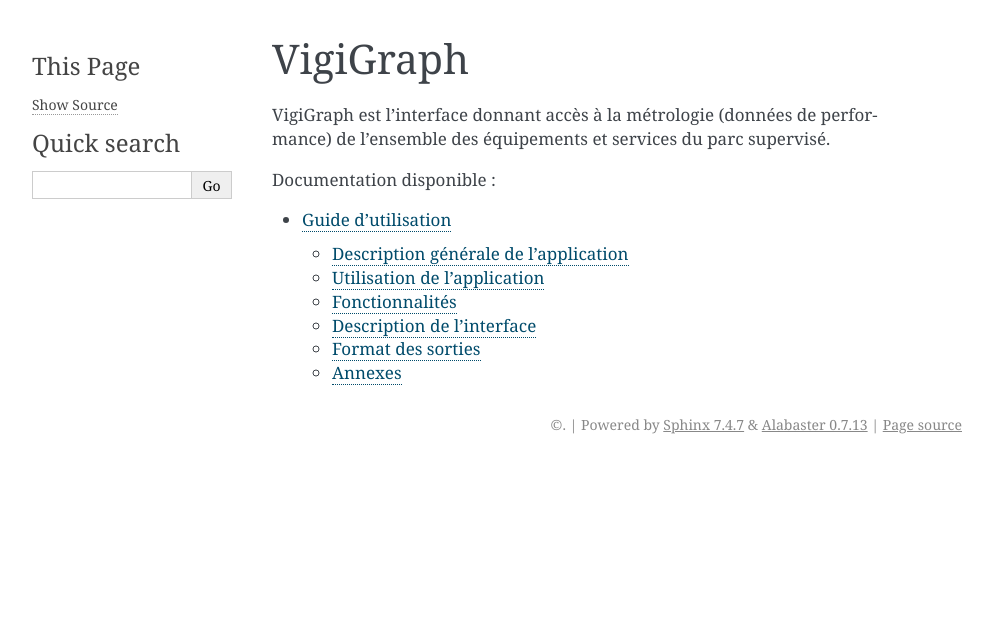
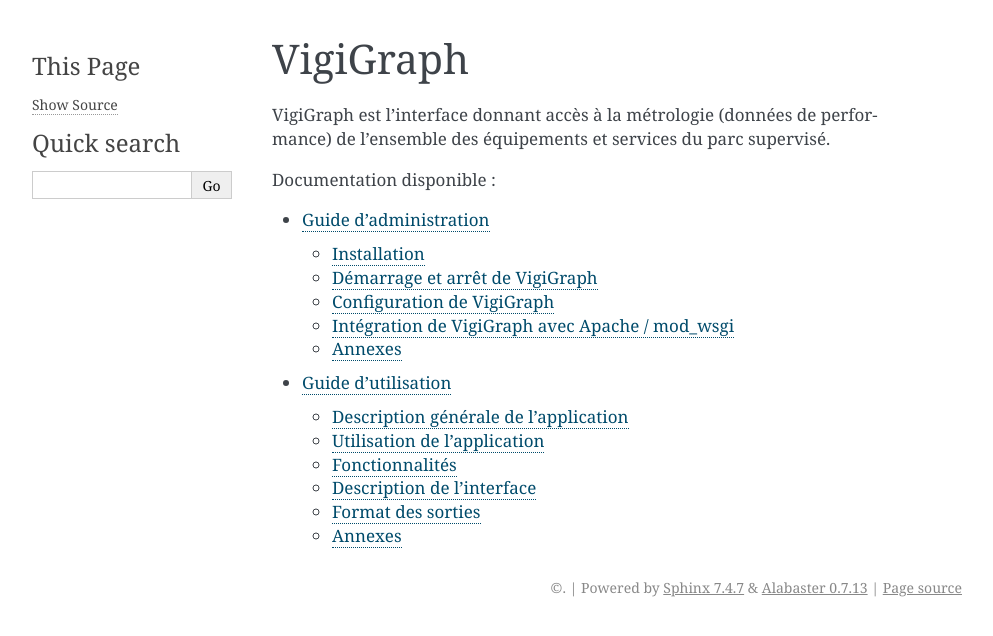
Before and after one commit to vigilo/vigigraph, a Sphinx documentation site: the page built from doc/index.rst, in a window 1280 px wide. Shown: the top 636 px of the page, without its empty margins (148-1141 px from the left). Built offline with Sphinx 7.4.7, drawn with Linux system fonts in a browser that asks for light colours; the version number is read from the project's files by our own code; some of the changed lines change nothing that is shown.

Commit message:
Doc admin pour VigiGraph.
Change-Id: I9739bedea456f27dfd9769a40f40f23f45b0c984
Reviewed-on: https://vigilo-dev.si.c-s.fr/review/552
Tested-by: Build system <qa@vigilo-dev.si.c-s.fr>
Reviewed-by: Francois POIROTTE <francois.poirotte@c-s.fr>

```diff
--- /dev/null
+++ b/doc/admin.rst
@@ -0,0 +1,494 @@
+**********************
+Guide d'administration
+**********************
+
+
+Installation
+============
+
+Prérequis logiciels
+-------------------
+Afin de pouvoir faire fonctionner VigiGraph, l'installation préalable
+des logiciels suivants est requise :
+
+- python (>= 2.5), sur la machine où VigiGraph est installé
+- Apache (>= 2.2.0), sur la machine où VigiGraph est installé
+- apache-mod_wsgi (>= 2.3), sur la machine où VigiGraph est installé
+- postgresql-server (version 8.3), éventuellement sur une machine distante
+
+Reportez-vous aux manuels de ces différents logiciels pour savoir
+comment procéder à leur installation sur votre machine.
+VigiGraph requiert également la présence de plusieurs dépendances Python.
+Ces dépendances seront automatiquement installées en même temps que le
+paquet de VigiGraph.
+
+Installation du paquet RPM
+--------------------------
+L'installation de l'application se fait en installant simplement
+le paquet RPM « vigilo-vigigraph ». La procédure exacte d'installation
+dépend du gestionnaire de paquets utilisé.
+Les instructions suivantes décrivent la procédure pour les gestionnaires
+de paquets RPM les plus fréquemment rencontrés.
+
+Installation à l'aide de urpmi ::
+
+    urpmi vigilo-vigigraph
+
+Installation à l'aide de yum ::
+
+    yum install vigilo-vigigraph
+
+
+Démarrage et arrêt de VigiGraph
+===============================
+VigiGraph fonctionne comme un site web standard. À ce titre, il n'est pas
+nécessaire d'exécuter une commande spécifique pour démarrer VigiGraph,
+dès lors que le serveur web qui l'héberge a été lancé, à l'aide de la
+commande ::
+
+    service httpd start
+
+De la même manière, il n'y a pas de commande spécifique pour arrêter VigiGraph.
+L'application est arrêtée en même temps que le serveur web,
+à l'aide de la commande :
+service httpd stop
+
+
+Configuration de VigiGraph
+==========================
+La configuration initialement fournie avec VigiGraph est très rudimentaire.
+Elle est décomposée en deux fichiers :
+
+-   le fichier « settings.ini » d'une part, qui contient la majorité
+    des options de configuration ;
+-   et le fichier « app_cfg.py » qui contient des options de configuration
+    plus complexes, nécessitant l'utilisation d'un langage
+    plus complet (Python).
+
+Ce chapitre a pour but de présenter les différentes options de configuration
+disponibles afin de configurer VigiGraph en fonction de vos besoins.
+Les chapitres  à  reprennent l'ordre de la configuration utilisé dans
+le fichier « settings.ini » de l'application. Toutes les options de
+configuration citées ici se trouvent sous la section [app:main] du
+fichier « settings.ini ».
+Enfin, le chapitre  donne des informations quant à la méthode utilisée
+pour intégrer VigiGraph sur un serveur web de type Apache, grâce au
+module mod_wsgi.
+La configuration de la journalisation des événements se fait également
+au travers du fichier « settings.ini ». Néanmoins, comme ce procédé est commun
+aux différents composants de Vigilo, celui-ci fait l'objet d'une documentation
+séparée dans le document *Vigilo – Journaux d'événements*.
+
+Configuration de la base de données
+-----------------------------------
+Pour fonctionner, VigiGraph nécessite qu'une base de données soit accessible.
+Ce chapitre décrit les options de configuration se rapportant à la base de
+données.
+
+Connexion à la base de données
+^^^^^^^^^^^^^^^^^^^^^^^^^^^^^^
+La configuration de la connexion à la base de base de données se fait
+en modifiant la valeur de la clé « sqlalchemy.url » sous la section [app:main].
+Cette clé contient une URL qui contient tous les paramètres nécessaires
+pour pouvoir se connecter à la base de données.
+Le format de cette URL est le suivant ::
+
+    sgbd://nom_utilisateur:mot_de_passe@adresse_serveur:port_serveur/nom_base_de_donnees
+
+Le champ « :port_serveur » est optionnel et peut être omis si vous utilisez
+le port par défaut d'installation du SGBD choisi.
+
+Par exemple, voici la valeur correspondant à une installation mono-poste
+par défaut de VigiGraph :
+
+    postgres://vigilo:vigilo@localhost/vigilo
+
+..  warning::
+    À l'heure actuelle, seul PostgreSQL a fait l'objet de tests intensifs.
+    D'autres SGBD peuvent également fonctionner, mais aucun support ne sera
+    fourni pour ces SGBD.
+
+Choix d'un préfixe pour les tables de la base de données
+^^^^^^^^^^^^^^^^^^^^^^^^^^^^^^^^^^^^^^^^^^^^^^^^^^^^^^^^
+Vous pouvez choisir un préfixe qui sera appliqué aux noms des tables
+de la base de données en indiquant ce préfixe dans la clé « db_basename »
+sous la section [app:main]. Par défaut, la configuration suppose
+que les tables de Vigilo porteront le préfixe « vigilo_ ».
+
+Si vous optez pour l'utilisation d'un préfixe, veillez à ce que celui-ci
+ne contiennent que des caractères alpha-numériques (a-zA-Z0-9)
+ou le caractère « _ ».
+
+Si vous décidez de ne pas utiliser de préfixe, veillez à ce que
+la base de données configurée ne soit utilisée que par Vigilo,
+au risque d'un conflit avec une éventuelle application tierce.
+
+Optimisation de la couche d'abstraction
+^^^^^^^^^^^^^^^^^^^^^^^^^^^^^^^^^^^^^^^
+L'option « sqlalchemy.echo » permet de forcer l'affichage des requêtes SQL.
+En production, cette valeur doit être positionnée à « False ».
+Elle est redondante avec la configuration des journaux d'événements
+(voir le document intitulé Vigilo - Journaux d'événements pour plus
+d'information).
+
+L'option « sqlalchemy.echo_pool » permet d'activer le mode de débogage
+du gestionnaire de connexions à la base de données. De même que pour
+l'option « sqlalchemy.echo » ci-dessus, elle doit être positionnée
+à « False » en production.
+
+L'option « sqlalchemy.pool_recycle » permet de définir la durée
+après laquelle une connexion est « recyclée » (recréée).
+
+L'option « sqlalchemy.pool_size » permet de configurer le nombre
+de connexions gérées simultanément par le gestionnaire de connexions
+à la base de données. La valeur recommandée est 20.
+
+L'option « sqlalchemy.max_overflow » permet de limiter le nombre maximal
+de connexions simultanées à la base de données. La limite correspond
+à la somme de « sqlalchemy.pool_size » et « sqlalchemy.max_overflow ».
+Une valeur de 100 convient généralement.
+
+La documentation d'API de SQLAlchemy (la bibliothèque d'abstraction
+de la base de données utilisée par Vigilo) donne quelques informations
+supplémentaires sur le rôle de ces différents paramètres.
+Cette documentation est accessible à l'adresse
+http://www.sqlalchemy.org/docs/05/reference/sqlalchemy/pooling.html.
+
+Configuration des éléments de sécurité
+--------------------------------------
+Ce chapitre décrit les options relatives à la gestion des données
+de sécurité (clés de chiffrements, etc.) utilisées par VigiGraph.
+
+Choix de la méthode de hachage des mots de passe
+^^^^^^^^^^^^^^^^^^^^^^^^^^^^^^^^^^^^^^^^^^^^^^^^
+Lorsque l'authentification de Vigilo se base sur les comptes contenus dans
+la base de données, les mots de passe des utilisateurs sont stockés sous
+forme hachée afin de rendre plus difficile le cassage de ces mots de passe.
+
+La méthode de hachage sélectionnée peut être configurée en modifiant
+la valeur de la clé « password_hashing_function » sous la section [app:main].
+Les méthodes de hachage disponibles sont variées.
+
+Les fonctions de hachage suivantes sont notamment disponibles :
+
+- md5
+- sha1
+- sha224
+- sha256
+- sha384
+- sha512
+
+Des fonctions supplémentaires peuvent être disponibles en fonction
+de votre installation de Python.
+
+..  warning::
+    En cas d'absence d'une valeur pour cette option ou si la fonction de
+    hachage indiquée n'existe pas, les mots de passe sont stockés en clair.
+    Vérifiez donc la valeur indiquée.
+
+..  warning::
+    Cette option ne doit être modifiée qu'au moment de l'installation.
+    Si vous modifiez la méthode utilisée ultérieurement, les comptes
+    précédemment enregistrés ne seront plus utilisables. En particulier,
+    le compte d'administration créé par défaut.
+
+Clé de chiffrement / déchiffrement des sessions
+^^^^^^^^^^^^^^^^^^^^^^^^^^^^^^^^^^^^^^^^^^^^^^^
+Afin de ne pas dévoiler certains paramètres associés à un utilisateur,
+le fichier de session qui contient ces paramètres est chiffré à l'aide
+d'une clé symétrique, utilisée à la fois pour le chiffrement
+et le déchiffrement des sessions de tous les utilisateurs de VigiGraph.
+
+L'option « beaker.session.secret » permet de choisir la clé utilisée
+pour chiffrer et déchiffrer le contenu des sessions. Cette clé peut être
+la même que celle configurée pour le chiffrement / déchiffrement
+des cookies (voir le chapitre ), mais ceci est déconseillé
+afin d'éviter que la compromission de l'une des deux clés
+n'entraine la compromission de l'autre.
+
+De la même manière, vous pouvez configurer les autres interfaces graphiques
+de Vigilo pour utiliser les mêmes clés, ou opter de préférence pour des clés
+différentes (là encore, pour éviter la propagation d'une compromission).
+
+Clé de chiffrement / déchiffrement des cookies
+^^^^^^^^^^^^^^^^^^^^^^^^^^^^^^^^^^^^^^^^^^^^^^
+L'association entre un utilisateur et sa session se fait à l'aide d'un cookie
+de session enregistré sur le navigateur de l'utilisateur.
+
+De la même manière que les sessions sont chiffrées afin de garantir
+la confidentialité de leur contenu, le cookie de session est également
+chiffré afin de protéger son contenu.
+
+L'option « sa_auth.cookie_secret » permet de choisir la clé utilisée
+pour chiffrer et déchiffrer le contenu du cookie. Cette clé peut être la même
+que celle configurée pour le chiffrement / déchiffrement des sessions
+(voir le chapitre ), mais ceci est déconseillé afin d'éviter que la
+compromission de l'une des deux clés n'entraine la compromission de l'autre.
+
+De la même manière, vous pouvez configurer les autres interfaces graphiques
+de Vigilo pour utiliser les mêmes clés, ou opter de préférence pour des
+clés différentes (là encore, pour éviter la propagation d'une compromission).
+
+Utilisation d'un mécanisme d'authentification externe
+^^^^^^^^^^^^^^^^^^^^^^^^^^^^^^^^^^^^^^^^^^^^^^^^^^^^^
+Pour utiliser un mécanisme d'authentification externe (par exemple : Kerberos),
+définissez la clé « external_auth » à « True » sous la section [app:main].
+Dans ce mode, Vigilo ne tente pas d'authentifier l'utilisateur par rapport
+aux comptes contenus dans sa base de données, mais utilise uniquement
+le nom d'utilisateur transmis par la source d'authentification externe.
+
+Le nom d'utilisateur peut être transmis de plusieurs manières,
+par exemple sous la forme d'une variable d'environnement.
+
+..  warning::
+    N'utilisez ce mode de fonctionnement que si vous comprenez bien les
+    risques associés. En particulier, le fait qu'aucun mot de passe ne sera
+    demandé à l'utilisateur pour confirmer son identité.
+
+Emplacement de la configuration des authentifications / autorisations
+^^^^^^^^^^^^^^^^^^^^^^^^^^^^^^^^^^^^^^^^^^^^^^^^^^^^^^^^^^^^^^^^^^^^^
+La directive « auth.config » de la section [app:main] permet d'indiquer
+l'emplacement du fichier contenant la configuration de la couche
+d'authentification / autorisation de Vigilo.
+
+Il n'est généralement pas nécessaire de modifier cette valeur.
+La configuration de cette couche d'abstraction est détaillée
+dans le document *Vigilo – Authentification et autorisation*.
+
+Configuration de l'interface
+----------------------------
+Ce chapitre décrit les options qui modifient l'apparence de l'interface
+graphique de VigiGraph.
+
+Langue par défaut de VigiGraph
+^^^^^^^^^^^^^^^^^^^^^^^^^^^^^^
+Au sein de son interface, VigiGraph tente de s'adapter au navigateur
+de l'utilisateur pour afficher les pages dans sa langue.
+
+Toutefois, si l'utilisateur n'a pas paramétré sa langue ou bien si
+aucune traduction n'est disponible qui soit en accord avec les paramètres
+du navigateur de l'utilisateur, une langue par défaut est utilisée (dans
+l'installation par défaut de VigiGraph, cette langue est le Français « fr »).
+
+Vous pouvez modifier la langue utilisée par défaut en changeant la valeur
+de la clé « lang » sous la section [app:main]. La valeur de cette clé
+est le code de la langue à utiliser, sur deux caractères et en minuscules
+(format ISO 3166-1 « alpha 2 »). Exemples de codes valides : fr, en, de, …
+
+La liste complète des codes possibles est disponible sur
+http://fr.wikipedia.org/wiki/ISO_3166-1. La langue retenue
+doit être disponible parmi les traductions fournies avec VigiGraph.
+
+Emplacement de la documentation en ligne
+^^^^^^^^^^^^^^^^^^^^^^^^^^^^^^^^^^^^^^^^
+Il est possible d'ajouter un lien dans l'interface graphique qui redirige
+l'utilisateur vers la documentation en ligne de l'application.
+Ceci se fait en assignant une URL à l'option « help_link ».
+
+Si cette option est renseignée, une icône en forme de bouée de sauvetage
+.. image:: img/help_icon.png
+
+apparaît dans l'interface graphique qui permet à l'utilisateur d'accéder
+à l'URL indiquée.
+
+Délai de rafraîchissement automatique
+^^^^^^^^^^^^^^^^^^^^^^^^^^^^^^^^^^^^^
+Les veilleurs ont la possibilité d'activer un rafraîchissement automatique
+des graphes. L'option « refresh_delay » permet de choisir le délai,
+en secondes, entre deux rafraîchissements automatiques d'un graphe.
+
+Configuration du lien d'accueil
+^^^^^^^^^^^^^^^^^^^^^^^^^^^^^^^
+Vous avez la possibilité de rediriger l'utilisateur vers une page
+de votre choix lorsque celui-ci clique sur le logo de Vigilo
+.. image:: img/vigilo.png
+
+dans l'interface graphique de VigiGraph.
+Ceci se fait en modifiant l'URL donnée par l'option « logo_link ».
+
+Configuration des serveurs mandataires
+--------------------------------------
+VigiGraph permet d'accéder à la page d'état Nagios d'un hôte ou d'un service,
+et ce malgré le fait que ces hôtes/services sont supervisés par des serveurs
+Nagios différents. De même, il est capable d'afficher des graphes de métrologie
+en interrogeant le serveur VigiRRD qui gère un hôte donné.
+Ceci est rendu possible par l'existence d'un serveur mandataire (proxy) au sein
+de Vigilo qui relaye les requêtes au serveur Nagios ou VigiRRD adéquat.
+Le chapitre  présente tout d'abord les options communes à tous les types
+de serveurs mandataires de Vigilo. Puis, le chapitre  détaille les options
+spécifiques au serveur mandataire pour Nagios intégré dans VigiGraph.
+Enfin, le chapitre  détaille les options spécifiques au serveur mandataire
+pour VigiRRD, dont la configuration est très proche de celle du serveur
+mandataire pour Nagios.
+
+Options communes à tous les serveurs mandataires de Vigilo
+^^^^^^^^^^^^^^^^^^^^^^^^^^^^^^^^^^^^^^^^^^^^^^^^^^^^^^^^^^
+Les options communes à tous les serveurs mandataires de Vigilo
+concernent l'authentification auprès d'un serveur mandataire intermédiaire.
+
+Elles sont au nombre de trois :
+
+-   « app_proxy_auth_method » indique la méthode d'authentification
+    à utiliser et peut valoir « basic » ou « digest » ,
+
+-   « app_proxy_auth_username » indique le nom d'utilisateur à utiliser
+    pour se connecter au serveur mandataire intermédiaire ,
+
+-   « app_proxy_auth_password » indique le mot de passe associé
+    à ce nom d'utilisateur.
+
+Ces trois options doivent être renseignées pour que l'authentification
+auprès du serveur mandataire intermédiaire soit effective.
+
+Options spécifiques au serveur mandataire Nagios
+^^^^^^^^^^^^^^^^^^^^^^^^^^^^^^^^^^^^^^^^^^^^^^^^
+L'option « app_path.nagios » indique l'emplacement de l'installation
+de Nagios sur le serveur web distant, à partir de la racine du serveur web.
+Généralement, il s'agit de « /nagios/ » (emplacement par défaut lors
+d'une nouvelle installation de l'interface graphique CGI de Nagios).
+
+L'option « app_scheme.nagios » indique le protocole à utiliser
+pour communiquer avec le serveur web distant.
+Les protocoles supportés sont « http » et « https ».
+
+L'option « app_port.nagios » permet d'indiquer le port à utiliser
+pour se connecter, dans le cas où il ne s'agit pas du port standard.
+Par défaut, le serveur mandataire Nagios utilise le port standard associé
+au protocole donné par « app_scheme.nagios » (80 pour HTTP, 443 pour HTTPS).
+
+L'option « app_redirect.nagios » permet de modifier le comportement
+du serveur mandataire. Lorsque cette option vaut « True »,
+le serveur mandataire agit comme un simple redirecteur de requêtes.
+Dans ce mode, les options d'authentification liées au serveur mandataire
+sont ignorées. Ce mode de fonctionnement est utile afin de tester
+la configuration mais n'est pas recommandé en production.
+
+Les options « app_auth_method.nagios », « app_auth_username.nagios »
+et « app_auth_password.nagios » permettent d'indiquer la méthode
+d'authentification, le nom d'utilisateur et le mot de passe pour accéder
+à l'interface CGI de Nagios.
+Ces options sont similaires à celles décrites au chapitre .
+
+Options spécifiques au serveur mandataire VigiRRD
+^^^^^^^^^^^^^^^^^^^^^^^^^^^^^^^^^^^^^^^^^^^^^^^^^
+Les options de configuration pour le serveur mandataire VigiRRD
+sont exactement les mêmes que pour le serveur mandataire Nagios
+présenté au chapitre , en remplaçant simplement le suffixe « .nagios »
+par « .vigirrd ».
+
+Configuration des sessions
+--------------------------
+Chaque fois qu'un utilisateur se connecte à VigiGraph, un fichier de session
+est créé permettant de sauvegarder certaines préférences de cet utilisateur
+(par exemple, le thème de l'application, la taille de la police de caractères,
+etc.). Ce chapitre décrit les options relatives à la gestion des sessions.
+
+Emplacement des fichiers de session
+^^^^^^^^^^^^^^^^^^^^^^^^^^^^^^^^^^^
+Le dossier dans lequel les fichiers de session seront stockés est indiqué
+par l'option « cache_dir ».
+
+Nom du cookie de session
+^^^^^^^^^^^^^^^^^^^^^^^^
+Afin d'associer un utilisateur au fichier de session qui lui correspond,
+un cookie de session est créé sur le navigateur de l'utilisateur.
+
+L'option « beaker.session.key » permet de choisir le nom du cookie créé.
+Le nom doit être composé de caractères alphanumériques (a-zA-Z0-9)
+et commencer par une lettre (a-zA-Z).
+
+Intégration de VigiGraph avec Apache / mod_wsgi
+===============================================
+VigiGraph a été testé avec le serveur libre Apache. L'application utilise
+en outre le module Apache « mod_wsgi » pour communiquer avec le serveur.
+Ce module implémente un modèle de communication basé sur l'interface WSGI.
+Le reste de ce chapitre décrit la configuration utilisée pour réaliser
+cette intégration.
+
+Fichier de configuration pour Apache
+------------------------------------
+Le fichier de configuration pour l'intégration de VigiGraph dans Apache
+se trouve généralement dans /etc/vigilo/vigigraph/vigigraph.conf
+(un lien symbolique vers ce fichier est créé dans le dossier de configuration
+d'Apache, généralement dans /etc/httpd/conf.d/vigigraph.conf).
+
+En général, il n'est pas nécessaire de modifier le contenu de ce fichier.
+Ce chapitre vise toutefois à fournir quelques informations sur
+le fonctionnement de ce fichier, afin de permettre d'éventuelles
+personnalisations de ce comportement.
+
+Ce fichier tente tout d'abord de charger le module « mod_wsgi »
+(directive LoadModule) puis ajoute les directives de configuration
+nécessaires à Apache pour faire fonctionner VigiGraph,
+reprises partiellement ci-dessous ::
+
+    WSGIRestrictStdout off
+    WSGIPassAuthorization on
+    WSGIDaemonProcess vigigraph user=apache group=apache threads=2
+    WSGIScriptAlias /vigilo/vigigraph "/etc/vigilo/vigigraph/vigigraph.wsgi"
+
+    KeepAlive Off
+
+    <Directory "/etc/vigilo/vigigraph/">
+    <Files "vigigraph.wsgi">
+    WSGIProcessGroup vigigraph
+    WSGIApplicationGroup %{GLOBAL}
+
+    Order deny,allow
+    Allow from all
+    </Files>
+    </Directory>
+
+L'option WSGIRestrictStdout est positionnée à « off » afin d'éviter
+qu'Apache ne tue le processus de l'application lorsque des données
+sont envoyées sur la sortie standard. Ceci permet de récupérer
+les erreurs critiques pouvant être émises par l'application.
+Ces erreurs apparaissent alors dans le journal des événements
+d'Apache (configuré par la directive error_log).
+
+L'option WSGIPassAuthorization positionnée à « on » indique à Apache
+et mod_wsgi que les informations d'authentification éventuellement
+transmises par l'utilisateur doivent être transmises à VigiGraph.
+En effet, Vigilo utilise son propre mécanisme de gestion de
+l'authentification et des autorisations (voir la documentation
+intitulée Vigilo - Authentification et autorisation) et utilise
+donc ces informations.
+
+L'option WSGIDaemonProcess permet de créer un groupe de processus
+affecté au traitement des requêtes HTTP destinées à VigiGraph.
+Il permet d'utiliser un nom d'utilisateur et un groupe prédéfini
+(afin de réduire les privilèges nécessaires), ainsi que le nombre
+de processus légers à utiliser pour traiter les requêtes (ici, 2).
+
+L'option WSGIScriptAlias indique l'emplacement à partir duquel
+VigiGraph sera accessible (ici, http://example.com/vigilo/vigigraph
+si le serveur Apache est configuré pour le domaine « example.com »)
+et l'emplacement du script WSGI nécessaire au lancement de l'application
+(voir le chapitre ).
+
+L'option KeepAlive positionnée à « off » est nécessaire afin de contourner
+un problème dans le module « mod_wsgi » d'Apache.
+
+Les autres options permettent d'exécuter le script WSGI de VigiGraph
+à l'aide du groupe de processus défini précédemment.
+
+La liste complète des directives de configuration supportées
+par le module « mod_wsgi » d'Apache est disponible à l'adresse
+http://code.google.com/p/modwsgi/wiki/ConfigurationDirectives.
+
+Script WSGI de VigiGraph
+------------------------
+Le script WSGI de VigiGraph est un script Python très simple qui a pour but
+de démarrer l'exécution de VigiGraph à partir du fichier de configuration
+associé (/etc/vigilo/vigigraph/settings.ini).
+
+Vous n'avez généralement pas besoin de modifier son contenu,
+sauf éventuellement pour adapter l'emplacement du fichier de configuration
+en fonction de votre installation.
+
+Annexes
+=======
+
+.. include:: ../../turbogears/doc/glossaire.rst
+
+.. vim: set tw=79 :
--- a/doc/conf.py
+++ b/doc/conf.py
@@ -5,10 +5,13 @@
 project = u'VigiGraph'
 
 pdf_documents = [
+        ('admin', "admin-%s" % name, "%s : Guide d'administration" % project, u'Vigilo'),
         ('util', "util-%s" % name, "%s : Guide d'utilisation" % project, u'Vigilo'),
 ]
 
 latex_documents = [
+        ('admin', 'admin-%s.tex' % name, u"%s : Guide d'administration" % project,
+         'AA100004-2/ADM00006', 'vigilo'),
         ('util', 'util-%s.tex' % name, u"%s : Guide d'utilisation" % project,
          'AA100004-2/UTI00004', 'vigilo'),
 ]
--- a/doc/index.rst
+++ b/doc/index.rst
@@ -10,6 +10,7 @@
 .. toctree::
    :maxdepth: 2
 
+   admin
    util
 
 
```
Also changed, not shown: doc/img/help_icon.png (added), doc/img/vigilo.png (added).
